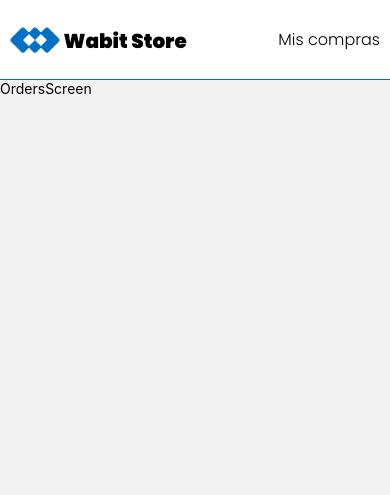
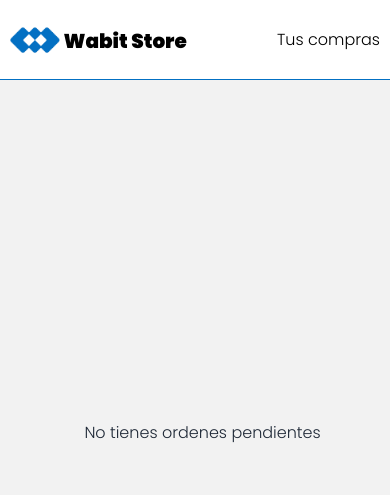
Before and after one commit to benjagdg/coder59525-reactnative-proyect, a React Native app: screen /Orders in a window 390 px wide. Shown: the top 495 px of the page. Built offline with nearby package versions, Linux system fonts and the light colour scheme; no server answers.

Commit message:
modify styles and structure of orders

```diff
--- a/navigation/OrdersNavigator.jsx
+++ b/navigation/OrdersNavigator.jsx
@@ -11,7 +11,7 @@ const OrdersNavigator = () => {
         header: ({route}) => <HeaderComponent sectionTitle={route.name} />
       } }
     >
-      <Stack.Screen name="Mis compras" component={OrdersScreen} />
+      <Stack.Screen name="Tus compras" component={OrdersScreen} />
     </Stack.Navigator>
   )
 }
--- a/screens/cart/OrdersScreen.jsx
+++ b/screens/cart/OrdersScreen.jsx
@@ -1,14 +1,35 @@
 import { StyleSheet, Text, View } from 'react-native'
-import React from 'react'
+import colors from '../../styles/appColors'
 
 const OrdersScreen = () => {
   return (
-    <View>
-      <Text>OrdersScreen</Text>
-    </View>
+    <>
+      <View style={{flex:1, justifyContent:'center', alignItems:'center'}}>
+        <Text style={styles.sectionTitle}>No tienes ordenes pendientes</Text>
+      </View>
+    </>
   )
 }
 
 export default OrdersScreen
 
-const styles = StyleSheet.create({})
+const styles = StyleSheet.create({
+  sectionHeader: {
+    flexDirection: 'row',
+    backgroundColor: colors.primary,
+    alignItems: 'center',
+    justifyContent: 'space-between',
+    padding: 10
+  },
+  backButton: {
+    backgroundColor: colors.lightBlue,
+    borderRadius: 50,
+  },
+  sectionTitle:{
+    color: colors.textPrimary,
+    fontSize: 16,
+    fontFamily: 'Poppins-Light',
+    marginVertical: 10,
+    marginStart:15
+  },
+})
```
